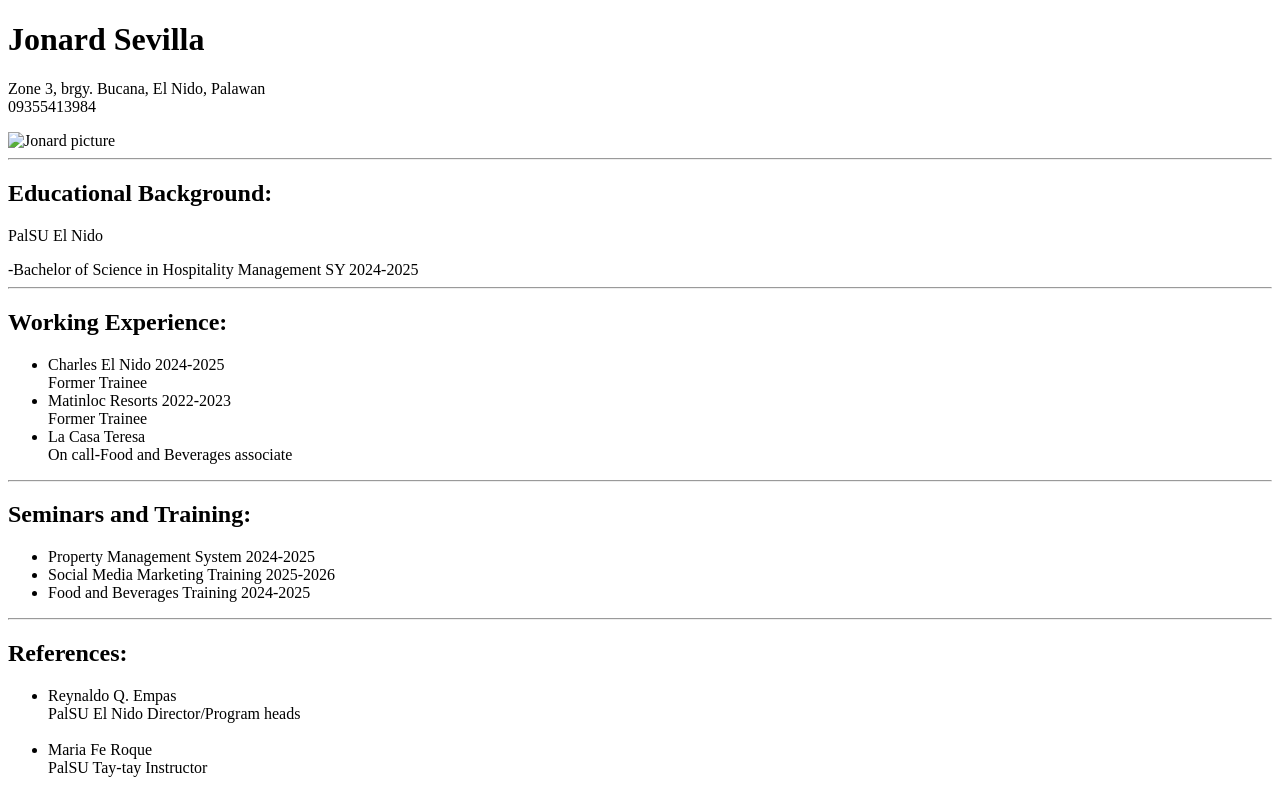
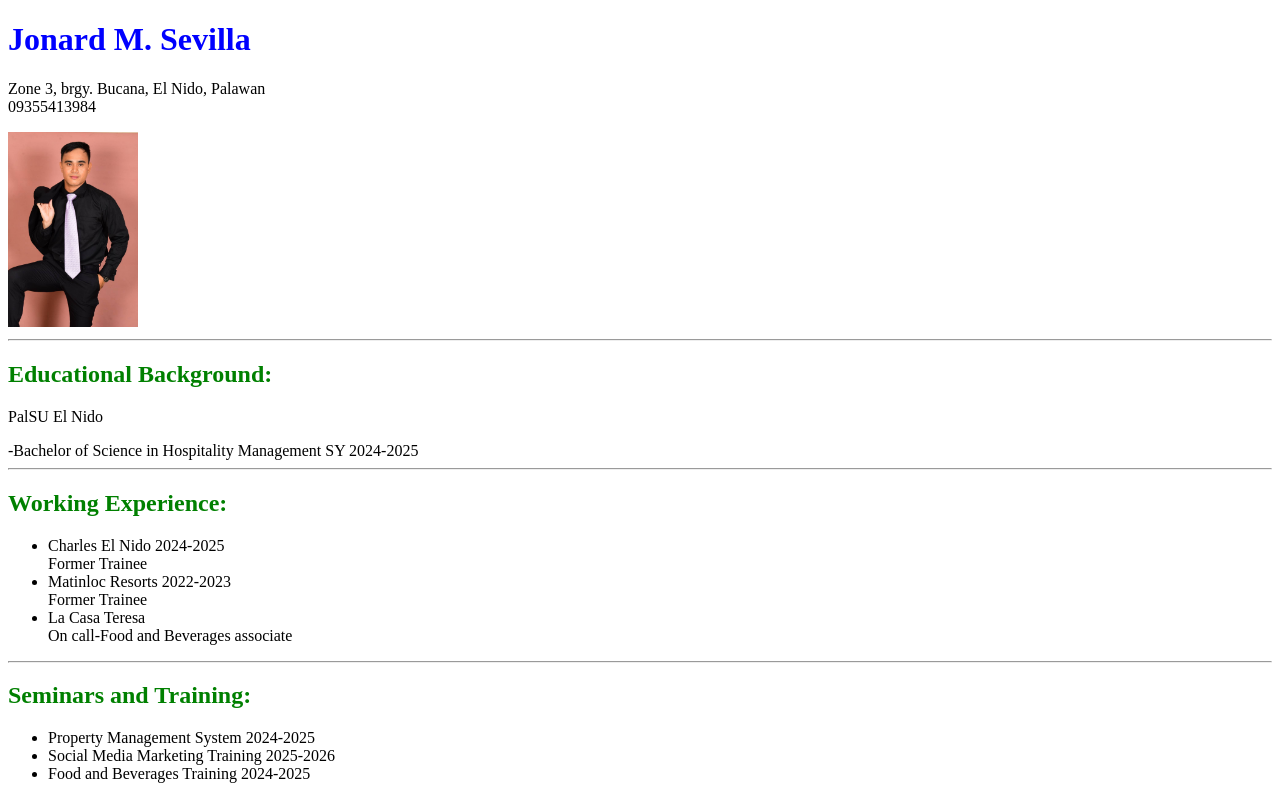
Before and after one commit to Darn09/Jonard-RESUME, a plain HTML site: page index.html in a window 1280 px wide. Shown: the top 797 px of the page. Drawn offline with Linux system fonts and the light colour scheme.

Commit message:
Add files via upload

```diff
--- a/index.html
+++ b/index.html
@@ -1,15 +1,25 @@
 <!DOCTYPE html>
 <html lang="en">
 <head>
+<meta charset="UTF-8">
 <meta name="viewport" content="width=device-width, initial intial-scale=1.0">
 <title>RESUME</title>
+<style>
+    h1 {
+        color: blue;
+    }
+    h2 {
+        color: green;
+    }
+</style>
+
 </head>
 <BODY>
-<h1>Jonard Sevilla</H1>
+<h1>Jonard M. Sevilla</H1>
 <p>Zone 3, brgy. Bucana, El Nido, Palawan<br/>
    09355413984<br/>
 </p>
-<img src="./PICTURE/png" width="130" alt="Jonard picture"/>
+<img src="./PICTURE/jpg.jpg" width="130" alt="Jonard picture"/>
 <hr/>
 <H2>Educational Background:</H2>
 <p>PalSU El Nido</p>
@@ -36,12 +46,9 @@
 <h2>References:</h2>
  <ul>
     <li>Reynaldo Q. Empas<br/>
-    PalSU El Nido Director/Program heads
-</li>
+    PalSU El Nido Director/Program heads</li>
 <br/>
     <li>Maria Fe Roque<br/>
-    PalSU Tay-tay Instructor
-</li>
-
+    PalSU Tay-tay Instructor</li>
 
 </html>
```
